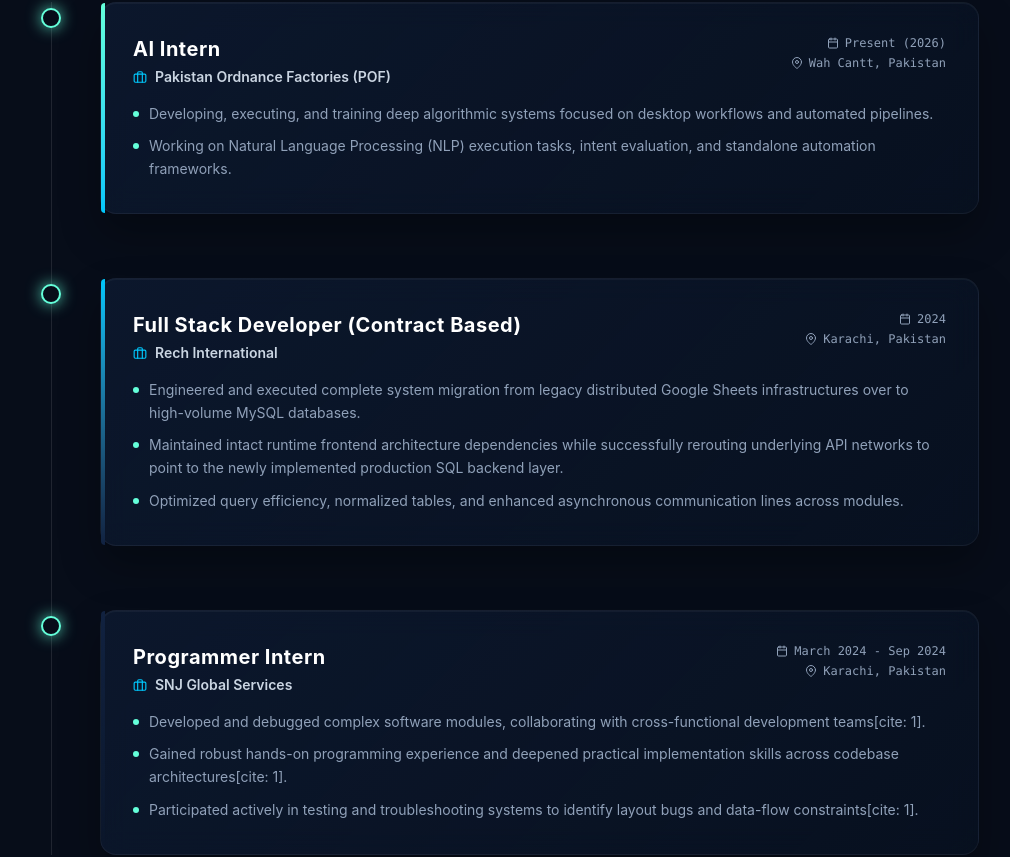
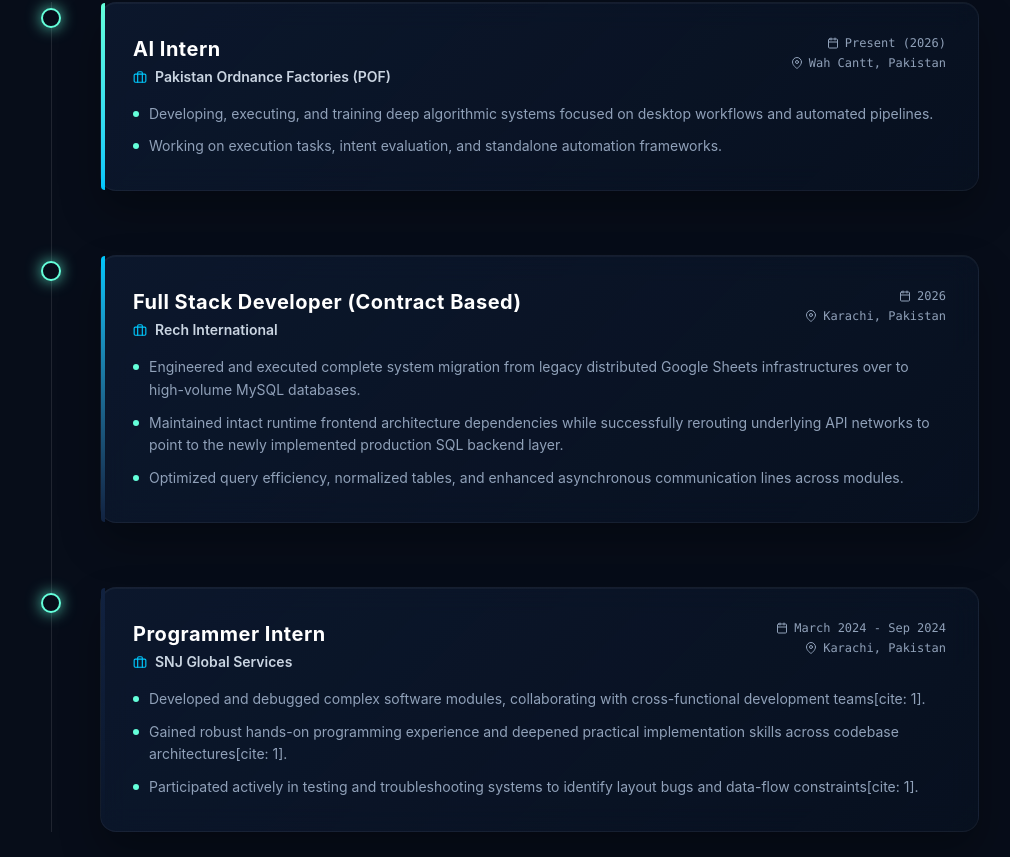
Before and after one commit to sumairaakbar8366/portfolio, a React app: page / in a window 1280 px wide. Shown: the part 1653-2510 px from the top of the page, without its empty margins (189-1199 px from the left). Built offline with nearby package versions, Linux system fonts and the light colour scheme; the HTML template or start-up script is replaced by a standard one.

Commit message:
Updated footer, experience data, and resume

```diff
--- a/src/components/Experience.jsx
+++ b/src/components/Experience.jsx
@@ -10,7 +10,7 @@
     duration: "Present (2026)",
     description: [
       "Developing, executing, and training deep algorithmic systems focused on desktop workflows and automated pipelines.",
-      "Working on Natural Language Processing (NLP) execution tasks, intent evaluation, and standalone automation frameworks."
+      "Working on execution tasks, intent evaluation, and standalone automation frameworks."
     ],
     color: "from-[#64ffda] to-[#00c6fb]"
   },
@@ -18,7 +18,7 @@
     role: "Full Stack Developer (Contract Based)",
     company: "Rech International",
     location: "Karachi, Pakistan",
-    duration: "2024",
+    duration: "2026",
     description: [
       "Engineered and executed complete system migration from legacy distributed Google Sheets infrastructures over to high-volume MySQL databases.",
       "Maintained intact runtime frontend architecture dependencies while successfully rerouting underlying API networks to point to the newly implemented production SQL backend layer.",
--- a/src/components/Footer.jsx
+++ b/src/components/Footer.jsx
@@ -12,7 +12,7 @@
         {/* Branding Layer */}
         <div className="space-y-1">
           <p className="text-sm font-semibold tracking-wide bg-gradient-to-r from-white to-[#64ffda] bg-clip-text text-transparent">
-            Designed & Developed by Sumaira Akbar[cite: 1]
+            Designed & Developed by Sumaira Akbar
           </p>
           <p className="text-[11px] font-mono text-slate-500">
             &copy; {currentYear} // Quantum Ecosystem Core. All Rights Reserved.
```
Also changed, not shown: 2 other files (tests, documents, lock files or other folders).
